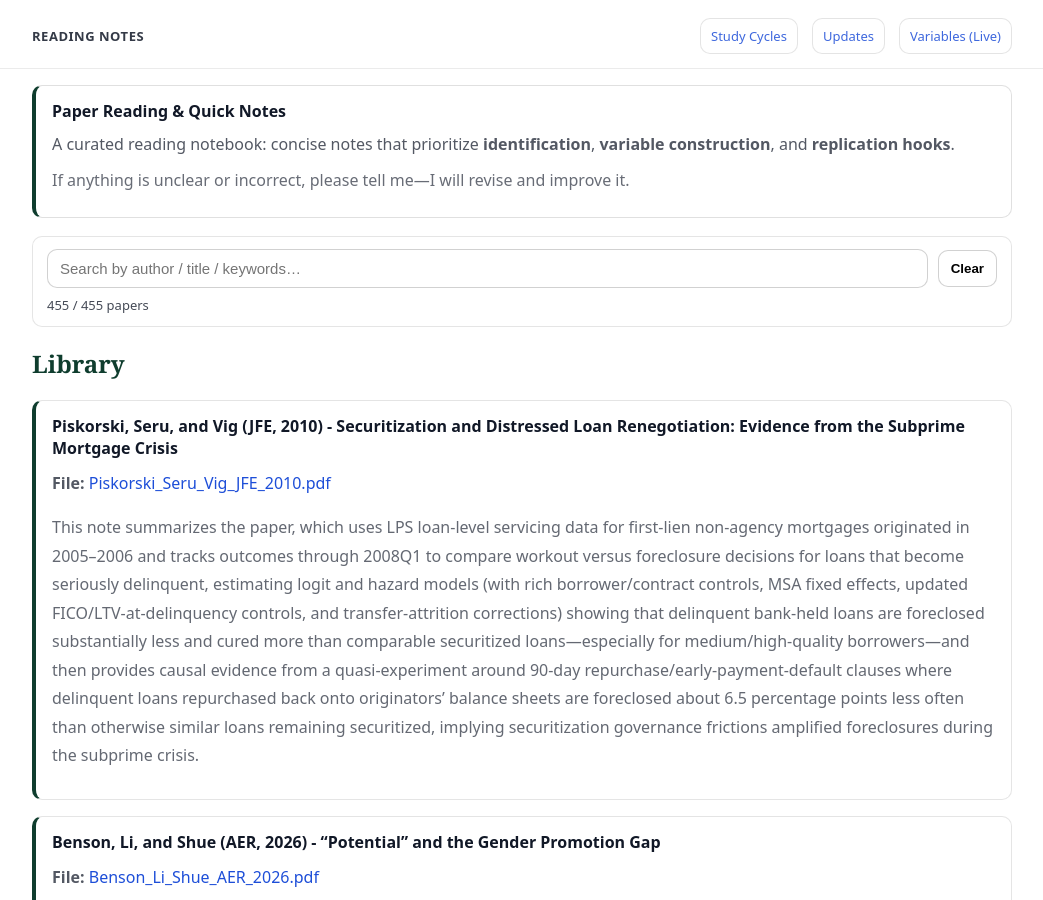
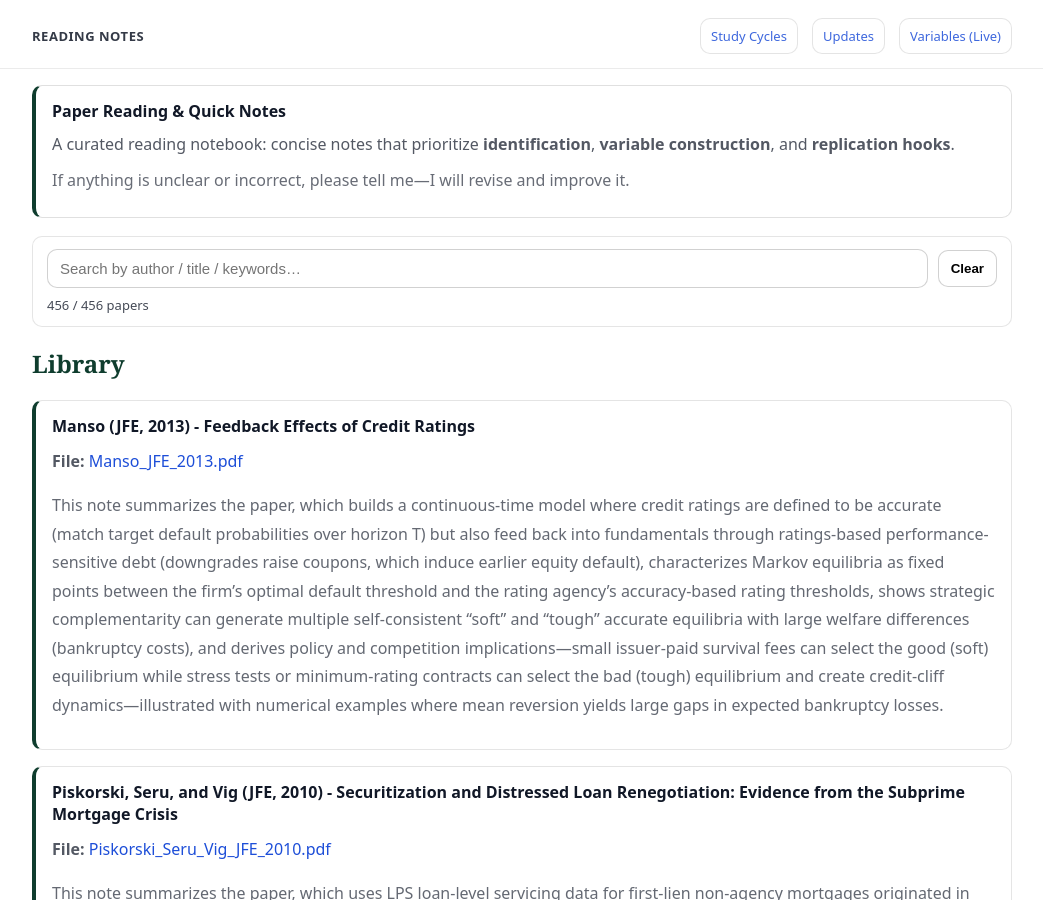
Before and after one commit to yaxinzn/study-archive, a Jekyll site: the page built from reading/index.md, in a window 1280 px wide and 900 px high. Shown: the whole window, without its empty margins (118-1161 px from the left). Built offline with Jekyll 4.4.1, drawn with Linux system fonts in a browser that asks for light colours.

Commit message:
Reading: add/update Manso_JFE_2013.pdf

```diff
--- a/_data/reading.yml
+++ b/_data/reading.yml
@@ -1,3 +1,7 @@
+- title: "Manso (JFE, 2013) - Feedback Effects of Credit Ratings"
+  file: "Manso_JFE_2013.pdf"
+  desc: "This note summarizes the paper, which builds a continuous-time model where credit ratings are defined to be accurate (match target default probabilities over horizon T) but also feed back into fundamentals through ratings-based performance-sensitive debt (downgrades raise coupons, which induce earlier equity default), characterizes Markov equilibria as fixed points between the firm’s optimal default threshold and the rating agency’s accuracy-based rating thresholds, shows strategic complementarity can generate multiple self-consistent “soft” and “tough” accurate equilibria with large welfare differences (bankruptcy costs), and derives policy and competition implications—small issuer-paid survival fees can select the good (soft) equilibrium while stress tests or minimum-rating contracts can select the bad (tough) equilibrium and create credit-cliff dynamics—illustrated with numerical examples where mean reversion yields large gaps in expected bankruptcy losses."
+
 - title: "Piskorski, Seru, and Vig (JFE, 2010) - Securitization and Distressed Loan Renegotiation: Evidence from the Subprime Mortgage Crisis"
   file: "Piskorski_Seru_Vig_JFE_2010.pdf"
   desc: "This note summarizes the paper, which uses LPS loan-level servicing data for first-lien non-agency mortgages originated in 2005–2006 and tracks outcomes through 2008Q1 to compare workout versus foreclosure decisions for loans that become seriously delinquent, estimating logit and hazard models (with rich borrower/contract controls, MSA fixed effects, updated FICO/LTV-at-delinquency controls, and transfer-attrition corrections) showing that delinquent bank-held loans are foreclosed substantially less and cured more than comparable securitized loans—especially for medium/high-quality borrowers—and then provides causal evidence from a quasi-experiment around 90-day repurchase/early-payment-default clauses where delinquent loans repurchased back onto originators’ balance sheets are foreclosed about 6.5 percentage points less often than otherwise similar loans remaining securitized, implying securitization governance frictions amplified foreclosures during the subprime crisis."
```
Also changed, not shown: 1 other file.
